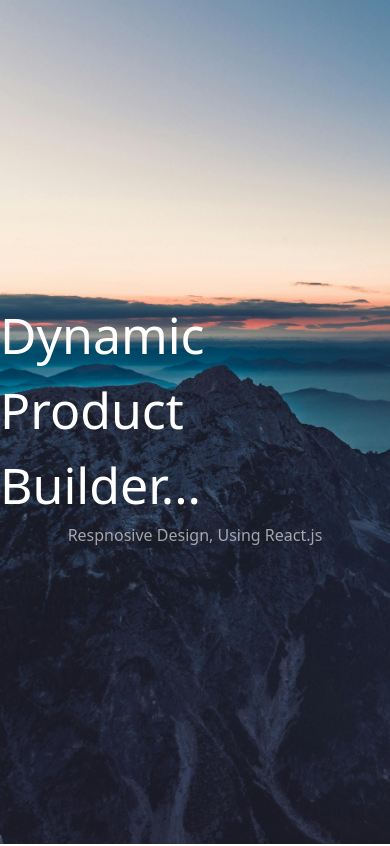
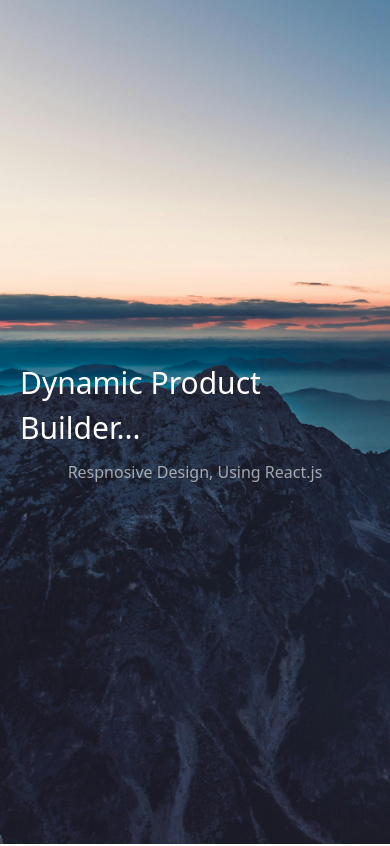
Before and after one commit to a7medabdelfadil/product-builder, a React (Vite) app: page / in a window 390 px wide. Shown: the top 846 px of the page. Built offline with nearby package versions, Linux system fonts and the light colour scheme.

Commit message:
solve responsive header

```diff
--- a/src/components/LandingPage/index.scss
+++ b/src/components/LandingPage/index.scss
@@ -12,11 +12,19 @@
 }
 
 .main .header {
+    padding:5px 20px !important;
     font-size: 50px !important;
     color: white;
     font-weight: 500 !important;
 }
 
 .main .span{
+    padding: 5px 20px !important;
     color: rgba(255, 255, 255, 0.597) ;
 }
+
+@media (width < 768px) {
+    .main .header {
+        font-size: 30px !important;
+    }
+}
```
